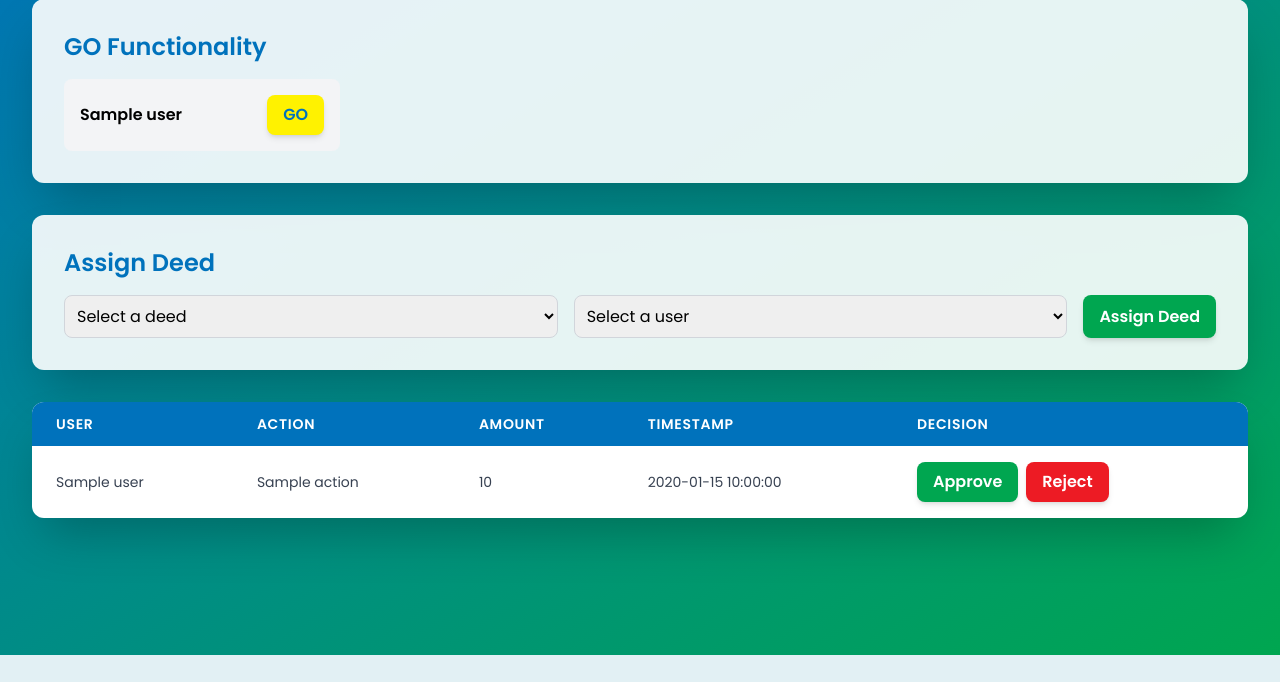
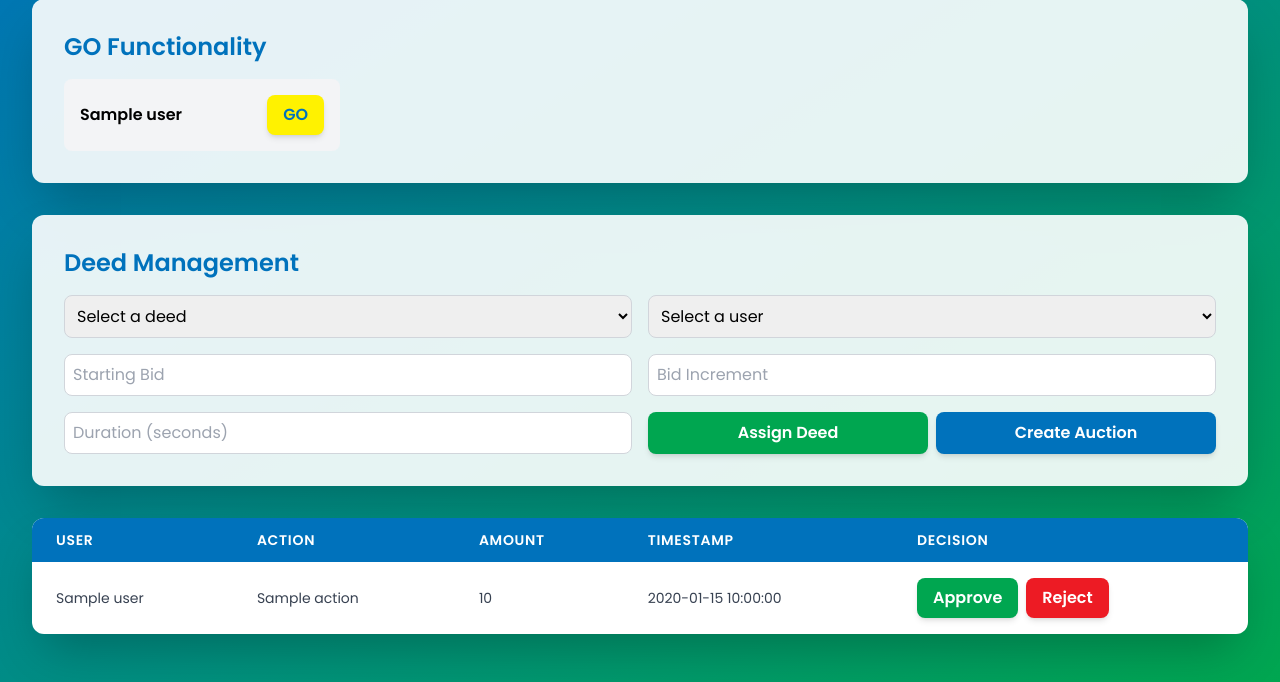
Before and after one commit to bilalsajidali/monopoly-flask, a Flask app: page /bank_approval in a window 1280 px wide. Shown: the part 145-827 px from the top of the page. Before the commit the page ends 800 px from the top, so only its background shows below. Run offline with Flask 3, Linux system fonts and the light colour scheme; the visitor is signed in with stand-in values (Sample User, id 1); one stand-in notice (Sample message) is shown; a database or web service that is not in the repository returns one stand-in record (values such as "Sample title"); some libraries are stand-ins or nearby versions.

Commit message:
add auction system

```diff
--- a/app.py
+++ b/app.py
@@ -1,5 +1,5 @@
 from flask import Flask,session, render_template, request, redirect, url_for, flash , jsonify , make_response
-from bson import ObjectId
+from bson import ObjectId , json_util
 from pymongo import MongoClient , ASCENDING , errors
 from dotenv import load_dotenv
 from functools import wraps
@@ -7,10 +7,13 @@ from apscheduler.schedulers.background import BackgroundScheduler
 import random
 from datetime import timedelta
 from pymongo.errors import DuplicateKeyError
-
+from flask_socketio import SocketIO, emit, join_room, leave_room
+import threading
 import os
 import datetime
 import pytz
+import json
+
 
 # Load environment variables from .env file
 load_dotenv()
@@ -30,6 +33,8 @@ db = client[db_name]
 GO_AMOUNT = 200000  # Set the amount to be added for GO functionality
 GO_COOLDOWN = timedelta(minutes=3)  # Set the cooldown period
 
+socketio = SocketIO(app)
+
 
 
 
@@ -37,7 +42,7 @@ GO_COOLDOWN = timedelta(minutes=3)  # Set the cooldown period
 
 @app.before_request
 def check_login():
-    if 'user' not in session and request.endpoint not in ['login', 'play_game', 'static', 'home', 'add_user', "delete_all_users", "set_gold_rate", "update_gold_rate", "delete_all_bank_requests"]:
+    if 'user' not in session and request.endpoint not in ["create_deed",'get_active_auctions','login', 'play_game', 'static', 'home', 'add_user', "delete_all_users", "set_gold_rate", "update_gold_rate", "delete_all_bank_requests"]:
         return redirect(url_for('login'))
     # elif 'user' in session and 'role' in session:
     #     if session['role'] == 'banker' and request.endpoint not in ['bank_approval', 'logout']:
@@ -311,6 +316,7 @@ def gold_shop():
         app.logger.error(f"Error handling gold shop: {str(e)}")
         flash('An error occurred while processing your request.', 'danger')
         return redirect(url_for('gold_shop', user=current_user))
+
 @app.route('/transfers', methods=['GET', 'POST'])
 @login_required
 def transfers():
@@ -573,10 +579,50 @@ def assign_deed():
         return jsonify({'success': False, 'message': 'An error occurred while assigning the deed.'}), 500
 
 
+@app.route('/createdeeds', methods=['POST'])
+def create_deed():
+    try:
+        # Fetch the goldrate from the user 'bilal'
+        bilal = db.Users.find_one({'name': 'bilal'})
+        goldrate = bilal.get('goldrate', 1)  # Default goldrate to 1 if not found
 
+        # Define base prices for the deeds
+        deeds_data = [
+            {"name": "Deed 1", "color": "Red", "baseprice": 200},
+            {"name": "Deed 2", "color": "Blue", "baseprice": 300},
+            {"name": "Deed 3", "color": "Green", "baseprice": 400},
+            {"name": "Deed 4", "color": "Yellow", "baseprice": 500},
+            {"name": "Deed 5", "color": "Purple", "baseprice": 600},
+            {"name": "Deed 6", "color": "Orange", "baseprice": 700}
+        ]
 
+        # Calculate price and rent dynamically based on the goldrate
+        deeds = []
+        for deed in deeds_data:
+            price = deed['baseprice'] * goldrate
+            rent = price / 2
+            deeds.append({
+                "name": deed["name"],
+                "color": deed["color"],
+                "price": price,
+                "rent": rent
+            })
 
+        # Insert deeds into the Deeds collection in MongoDB
+        result = db.Deeds.insert_many(deeds)
 
+        if result.inserted_ids:
+            return jsonify({
+                'success': True,
+                'message': '6 deeds successfully created.',
+                'deeds_created': [str(deed_id) for deed_id in result.inserted_ids]
+            }), 201
+        else:
+            return jsonify({'success': False, 'message': 'Failed to create deeds. Please try again.'}), 500
+
+    except Exception as e:
+        app.logger.error(f"Error creating deeds: {str(e)}")
+        return jsonify({'success': False, 'message': 'An error occurred while creating deeds.'}), 500
 
 
 
@@ -639,8 +685,238 @@ def delete_all_bank_requests():
     return jsonify({"message": f"Deleted {result.deleted_count} bankrequests from the database"}), 200
 
 
+
+
+
+
+
+
+
+
+
+
+
+
+
+
+
+#auction system
+
+
+# Auction data structure
+auctions = {}
+@app.route('/create_auction', methods=['POST'])
+def create_auction():
+    try:
+        deed_id = request.form.get('deed_id')
+        starting_bid = request.form.get('starting_bid')
+        increment = request.form.get('increment')
+        duration = request.form.get('duration')
+
+        # Validate input
+        if not all([deed_id, starting_bid, increment, duration]):
+            return jsonify({'success': False, 'message': 'All fields are required.'})
+
+        try:
+            starting_bid = float(starting_bid)
+            increment = float(increment)
+            duration = int(duration)
+        except ValueError:
+            return jsonify({'success': False, 'message': 'Invalid numeric values provided.'})
+
+        deed = db.Deeds.find_one({'_id': ObjectId(deed_id)})
+        if not deed:
+            return jsonify({'success': False, 'message': 'Deed not found.'})
+
+
+        auction = {
+            '_id': ObjectId(),
+            'deed_id': ObjectId(deed_id),
+            'deed_name': deed['name'],
+            'deed_color': deed['color'],
+            'deed_price': deed['price'],
+            'deed_rent': deed['rent'],
+            'starting_bid': starting_bid,
+            'current_bid': starting_bid,
+            'increment': increment,
+            'highest_bidder': None,
+            'participants': [],
+            'status': 'active',
+            'end_time': datetime.datetime.now() + datetime.timedelta(seconds=duration)
+        }
+        result = db.Auctions.insert_one(auction)
+        auction_id = str(result.inserted_id)
+        schedule_auction_end(auction_id)
+        # Schedule auction end
+        threading.Timer(duration, end_auction, [auction_id]).start()
+
+        return jsonify({'success': True, 'auction_id': auction_id})
+
+    except Exception as e:
+        app.logger.error(f"Error in create_auction: {str(e)}")
+        return jsonify({'success': False, 'message': 'An error occurred while creating the auction.'})
+
+@app.route('/get_active_auctions')
+def get_active_auctions():
+    active_auctions = list(db.Auctions.find({'status': 'active'}))
+    app.logger.info(f"Fetched {len(active_auctions)} active auctions")
+    app.logger.debug(f"Auctions: {active_auctions}")
+    for auction in active_auctions:
+        auction['_id'] = str(auction['_id'])
+        auction['deed_id'] = str(auction['deed_id'])
+    return jsonify(active_auctions)
+
+@socketio.on('join_auction')
+def on_join_auction(data):
+    auction_id = data['auction_id']
+    user = data['user']
+    auction = db.Auctions.find_one({'_id': ObjectId(auction_id), 'status': 'active'})
+    if auction:
+        join_room(auction_id)
+        db.Auctions.update_one(
+            {'_id': ObjectId(auction_id)},
+            {'$addToSet': {'participants': user}}
+        )
+        auction = db.Auctions.find_one({'_id': ObjectId(auction_id)})
+        emit('auction_update', auction, room=auction_id)
+
+@socketio.on('leave_auction')
+def on_leave_auction(data):
+    auction_id = data['auction_id']
+    user = data['user']
+    if auction_id in auctions:
+        leave_room(auction_id)
+        auctions[auction_id]['participants'].remove(user)
+        emit('auction_update', auctions[auction_id], room=auction_id)
+
+
+@socketio.on('get_active_auctions')
+def handle_get_active_auctions():
+    active_auctions = list(db.Auctions.find({'status': 'active'}))
+    for auction in active_auctions:
+        schedule_auction_end(auction['_id'])
+        auction['_id'] = str(auction['_id'])
+        auction['deed_id'] = str(auction['deed_id'])
+        # Convert datetime to string
+        if 'end_time' in auction:
+            auction['end_time'] = auction['end_time'].isoformat()
+
+    # Use json_util to handle MongoDB-specific types
+    active_auctions_json = json.loads(json_util.dumps(active_auctions))
+    emit('active_auctions', active_auctions_json)
+
+@socketio.on('place_bid')
+def on_place_bid(data):
+    auction_id = data['auction_id']
+    user = data['user']
+    bid_amount = float(data['bid_amount'])
+
+    print(f"Received bid: auction_id={auction_id}, user={user}, bid_amount={bid_amount}")  # Debug print
+
+    auction = db.Auctions.find_one({'_id': ObjectId(auction_id), 'status': 'active'})
+    if not auction:
+        emit('bid_error', {'message': 'Auction not found or not active'})
+        return
+
+    user_doc = db.Users.find_one({'name': user})
+    if not user_doc:
+        emit('bid_error', {'message': 'User not found'})
+        return
+
+    user_balance = user_doc['balance']
+
+    if bid_amount > user_balance:
+        emit('bid_error', {'message': 'Insufficient balance'})
+    elif bid_amount <= auction['current_bid']:
+        emit('bid_error', {'message': 'Bid must be higher than current bid'})
+    else:
+        # Update the auction
+        db.Auctions.update_one(
+            {'_id': ObjectId(auction_id)},
+            {'$set': {'current_bid': bid_amount, 'highest_bidder': user}}
+        )
+
+        # Emit update to all clients
+        updated_auction = db.Auctions.find_one({'_id': ObjectId(auction_id)})
+        updated_auction['_id'] = str(updated_auction['_id'])
+        updated_auction['deed_id'] = str(updated_auction['deed_id'])
+        if 'end_time' in updated_auction:
+            updated_auction['end_time'] = updated_auction['end_time'].isoformat()
+
+        socketio.emit('auction_update', updated_auction, room=auction_id)
+
+        # Emit success to the bidder
+        emit('bid_placed', {
+            'auction_id': auction_id,
+            'new_bid': bid_amount,
+            'bidder': user
+        })
+
+        print(f"Bid placed successfully: auction_id={auction_id}, user={user}, bid_amount={bid_amount}")  # Debug print
+
+
+
+def schedule_auction_end(auction_id):
+    auction = db.Auctions.find_one({'_id': ObjectId(auction_id)})
+    if not auction:
+        print(f"Auction {auction_id} not found")
+        return
+
+    end_time = auction['end_time']
+    now = datetime.datetime.utcnow()
+    time_left = (end_time - now).total_seconds()
+
+    if time_left > 0:
+        threading.Timer(time_left, end_auction, [str(auction_id)]).start()
+    else:
+        end_auction(str(auction_id))
+
+def end_auction(auction_id):
+    auction = db.Auctions.find_one({'_id': ObjectId(auction_id)})
+    if not auction or auction['status'] != 'active':
+        return
+
+    db.Auctions.update_one(
+        {'_id': ObjectId(auction_id)},
+        {'$set': {'status': 'ended'}}
+    )
+
+    if auction['highest_bidder']:
+        winner = auction['highest_bidder']
+        winning_bid = auction['current_bid']
+
+        # Update user balance and assign deed
+        db.Users.update_one(
+            {'name': winner},
+            {'$inc': {'balance': -winning_bid}}
+        )
+        db.Deeds.update_one(
+            {'_id': ObjectId(auction['deed_id'])},
+            {'$set': {'owner': winner}}
+        )
+
+        end_data = {
+            'auction_id': str(auction_id),
+            'deed_name': auction['deed_name'],
+            'winner': winner,
+            'winning_bid': winning_bid
+        }
+    else:
+        end_data = {
+            'auction_id': str(auction_id),
+            'deed_name': auction['deed_name'],
+            'message': 'No bids were placed'
+        }
+
+    socketio.emit('auction_ended', end_data, room=auction_id)
+    print(f"Auction ended: {end_data}")
+
+
+
+
+
 if __name__ == '__main__':
     try:
-        app.run(host='0.0.0.0', port=5000 , debug=True)
+       socketio.run(app, host='0.0.0.0', port=5000 , debug=True)
     except (KeyboardInterrupt, SystemExit):
         scheduler.shutdown()
--- a/templates/bank_approval.html
+++ b/templates/bank_approval.html
@@ -1,5 +1,6 @@
 <!DOCTYPE html>
 <html lang="en">
+
 <head>
     <meta charset="UTF-8">
     <meta name="viewport" content="width=device-width, initial-scale=1.0">
@@ -27,7 +28,7 @@
         }
 
         // Function to hide flash messages after 3 seconds
-        window.setTimeout(function() {
+        window.setTimeout(function () {
             var flashMessages = document.getElementById('flash-messages');
             if (flashMessages) {
                 flashMessages.style.display = 'none';
@@ -67,17 +68,7 @@
                     if (response.data.success) {
                         localStorage.setItem(`lastGoTime-${userId}`, Date.now());
                         updateGoButtonState(userId);
-                        document.getElementById('flash-messages').innerHTML = `
-                            <div class="max-w-md mx-auto mb-8">
-                                <div class="bg-green-100 border-green-500 text-green-700 border-l-4 p-4 rounded-lg">
-                                    ${response.data.message}
-                                </div>
-                            </div>
-                        `;
-                        document.getElementById('flash-messages').style.display = 'block';
-                        setTimeout(() => {
-                            document.getElementById('flash-messages').style.display = 'none';
-                        }, 3000);
+                        showFlashMessage(response.data.message, 'success');
                     } else {
                         alert(response.data.message);
                     }
@@ -98,19 +89,7 @@
                         // Remove the assigned deed from the select options
                         const deedOption = document.querySelector(`option[value="${deedId}"]`);
                         deedOption.remove();
-
-                        // Show success message
-                        document.getElementById('flash-messages').innerHTML = `
-                            <div class="max-w-md mx-auto mb-8">
-                                <div class="bg-green-100 border-green-500 text-green-700 border-l-4 p-4 rounded-lg">
-                                    ${response.data.message}
-                                </div>
-                            </div>
-                        `;
-                        document.getElementById('flash-messages').style.display = 'block';
-                        setTimeout(() => {
-                            document.getElementById('flash-messages').style.display = 'none';
-                        }, 3000);
+                        showFlashMessage(response.data.message, 'success');
                     } else {
                         alert(response.data.message);
                     }
@@ -121,7 +100,58 @@
                 });
         }
 
-        document.addEventListener('DOMContentLoaded', function() {
+        function createAuction() {
+            const deedId = document.getElementById('deed-select').value;
+            const startingBid = document.getElementById('starting-bid').value;
+            const increment = document.getElementById('bid-increment').value;
+            const duration = document.getElementById('auction-duration').value;
+
+            if (!deedId || !startingBid || !increment || !duration) {
+                showFlashMessage('All fields are required for creating an auction.', 'error');
+                return;
+            }
+
+            const formData = new FormData();
+            formData.append('deed_id', deedId);
+            formData.append('starting_bid', startingBid);
+            formData.append('increment', increment);
+            formData.append('duration', duration);
+
+            fetch('/create_auction', {
+                method: 'POST',
+                body: formData
+            })
+            .then(response => response.json())
+            .then(data => {
+                if (data.success) {
+                    showFlashMessage('Auction created successfully!', 'success');
+                    // You might want to update the UI to show the new auction
+                } else {
+                    showFlashMessage('Failed to create auction: ' + data.message, 'error');
+                }
+            })
+            .catch(error => {
+                console.error('Error:', error);
+                showFlashMessage('An error occurred while creating the auction.', 'error');
+            });
+        }
+
+        function showFlashMessage(message, type) {
+            const flashMessages = document.getElementById('flash-messages');
+            flashMessages.innerHTML = `
+                <div class="max-w-md mx-auto mb-8">
+                    <div class="bg-${type === 'success' ? 'green' : 'red'}-100 border-${type === 'success' ? 'green' : 'red'}-500 text-${type === 'success' ? 'green' : 'red'}-700 border-l-4 p-4 rounded-lg">
+                        ${message}
+                    </div>
+                </div>
+            `;
+            flashMessages.style.display = 'block';
+            setTimeout(() => {
+                flashMessages.style.display = 'none';
+            }, 3000);
+        }
+
+        document.addEventListener('DOMContentLoaded', function () {
             const users = document.querySelectorAll('[id^="go-button-"]');
             users.forEach(user => {
                 const userId = user.id.split('-')[2];
@@ -130,24 +160,14 @@
         });
     </script>
 </head>
-<body class="font-poppins bg-gradient-to-br from-monopoly-blue to-monopoly-green min-h-screen py-12 px-4 sm:px-6 lg:px-8">
+
+<body
+    class="font-poppins bg-gradient-to-br from-monopoly-blue to-monopoly-green min-h-screen py-12 px-4 sm:px-6 lg:px-8">
     <div class="max-w-7xl mx-auto">
         <h1 class="text-5xl font-extrabold text-center mb-12 text-white drop-shadow-lg">Banker's Approval Page</h1>
 
         <!-- Flash messages -->
-        <div id="flash-messages">
-            {% with messages = get_flashed_messages(with_categories=true) %}
-            {% if messages %}
-            {% for category, message in messages %}
-            <div class="max-w-md mx-auto mb-8">
-                <div class="{% if category == 'success' %}bg-green-100 border-green-500 text-green-700{% elif category == 'danger' %}bg-red-100 border-red-500 text-red-700{% else %}bg-gray-100 border-gray-500 text-gray-700{% endif %} border-l-4 p-4 rounded-lg">
-                    {{ message }}
-                </div>
-            </div>
-            {% endfor %}
-            {% endif %}
-            {% endwith %}
-        </div>
+        <div id="flash-messages"></div>
 
         <!-- GO Functionality -->
         <div class="bg-white bg-opacity-90 rounded-xl shadow-2xl p-8 mb-8">
@@ -156,7 +176,8 @@
                 {% for user in users %}
                 <div class="flex items-center justify-between p-4 bg-gray-100 rounded-lg">
                     <span class="font-semibold">{{ user.name }}</span>
-                    <button id="go-button-{{ user._id }}" onclick="handleGo('{{ user._id }}')" class="px-4 py-2 bg-monopoly-yellow text-monopoly-blue font-semibold rounded-lg shadow-md hover:bg-yellow-400 focus:outline-none focus:ring-2 focus:ring-yellow-500 focus:ring-opacity-50 transition-colors duration-300">
+                    <button id="go-button-{{ user._id }}" onclick="handleGo('{{ user._id }}')"
+                        class="px-4 py-2 bg-monopoly-yellow text-monopoly-blue font-semibold rounded-lg shadow-md hover:bg-yellow-400 focus:outline-none focus:ring-2 focus:ring-yellow-500 focus:ring-opacity-50 transition-colors duration-300">
                         GO
                     </button>
                 </div>
@@ -164,25 +185,40 @@
             </div>
         </div>
 
-        <!-- Deed Assignment -->
+        <!-- Deed Assignment and Auction Creation -->
         <div class="bg-white bg-opacity-90 rounded-xl shadow-2xl p-8 mb-8">
-            <h2 class="text-2xl font-semibold text-monopoly-blue mb-4">Assign Deed</h2>
-            <div class="flex flex-col sm:flex-row gap-4">
-                <select id="deed-select" class="flex-1 p-2 border border-gray-300 rounded-lg focus:ring-2 focus:ring-monopoly-blue focus:border-monopoly-blue">
+            <h2 class="text-2xl font-semibold text-monopoly-blue mb-4">Deed Management</h2>
+            <div class="grid grid-cols-1 sm:grid-cols-2 gap-4">
+                <select id="deed-select"
+                    class="p-2 border border-gray-300 rounded-lg focus:ring-2 focus:ring-monopoly-blue focus:border-monopoly-blue">
                     <option value="">Select a deed</option>
                     {% for deed in deeds %}
                     <option value="{{ deed._id }}">{{ deed.name }}</option>
                     {% endfor %}
                 </select>
-                <select id="user-select" class="flex-1 p-2 border border-gray-300 rounded-lg focus:ring-2 focus:ring-monopoly-blue focus:border-monopoly-blue">
+                <select id="user-select"
+                    class="p-2 border border-gray-300 rounded-lg focus:ring-2 focus:ring-monopoly-blue focus:border-monopoly-blue">
                     <option value="">Select a user</option>
                     {% for user in users %}
                     <option value="{{ user._id }}">{{ user.name }}</option>
                     {% endfor %}
                 </select>
-                <button onclick="assignDeed()" class="px-4 py-2 bg-monopoly-green text-white font-semibold rounded-lg shadow-md hover:bg-green-600 focus:outline-none focus:ring-2 focus:ring-green-500 focus:ring-opacity-50 transition-colors duration-300">
-                    Assign Deed
-                </button>
+                <input type="number" id="starting-bid" placeholder="Starting Bid"
+                    class="p-2 border border-gray-300 rounded-lg focus:ring-2 focus:ring-monopoly-blue focus:border-monopoly-blue">
+                <input type="number" id="bid-increment" placeholder="Bid Increment"
+                    class="p-2 border border-gray-300 rounded-lg focus:ring-2 focus:ring-monopoly-blue focus:border-monopoly-blue">
+                <input type="number" id="auction-duration" placeholder="Duration (seconds)"
+                    class="p-2 border border-gray-300 rounded-lg focus:ring-2 focus:ring-monopoly-blue focus:border-monopoly-blue">
+                <div class="flex gap-2">
+                    <button onclick="assignDeed()"
+                        class="flex-1 px-4 py-2 bg-monopoly-green text-white font-semibold rounded-lg shadow-md hover:bg-green-600 focus:outline-none focus:ring-2 focus:ring-green-500 focus:ring-opacity-50 transition-colors duration-300">
+                        Assign Deed
+                    </button>
+                    <button onclick="createAuction()"
+                        class="flex-1 px-4 py-2 bg-monopoly-blue text-white font-semibold rounded-lg shadow-md hover:bg-blue-600 focus:outline-none focus:ring-2 focus:ring-blue-500 focus:ring-opacity-50 transition-colors duration-300">
+                        Create Auction
+                    </button>
+                </div>
             </div>
         </div>
 
@@ -208,8 +244,10 @@
                         <td class="px-6 py-4 whitespace-nowrap">
                             <form action="{{ url_for('bank_approval') }}" method="POST" class="flex gap-2">
                                 <input type="hidden" name="request_id" value="{{ request._id }}">
-                                <button name="decision" value="approve" class="px-4 py-2 bg-monopoly-green text-white font-semibold rounded-lg shadow-md hover:bg-green-600 focus:outline-none focus:ring-2 focus:ring-green-500 focus:ring-opacity-50 transition-colors duration-300">Approve</button>
-                                <button name="decision" value="reject" class="px-4 py-2 bg-monopoly-red text-white font-semibold rounded-lg shadow-md hover:bg-red-600 focus:outline-none focus:ring-2 focus:ring-red-500 focus:ring-opacity-50 transition-colors duration-300">Reject</button>
+                                <button name="decision" value="approve"
+                                    class="px-4 py-2 bg-monopoly-green text-white font-semibold rounded-lg shadow-md hover:bg-green-600 focus:outline-none focus:ring-2 focus:ring-green-500 focus:ring-opacity-50 transition-colors duration-300">Approve</button>
+                                <button name="decision" value="reject"
+                                    class="px-4 py-2 bg-monopoly-red text-white font-semibold rounded-lg shadow-md hover:bg-red-600 focus:outline-none focus:ring-2 focus:ring-red-500 focus:ring-opacity-50 transition-colors duration-300">Reject</button>
                             </form>
                         </td>
                     </tr>
@@ -219,13 +257,16 @@
         </div>
         {% else %}
         <div class="bg-white bg-opacity-90 rounded-xl shadow-2xl p-8 text-center">
-            <h3 class="text-2xl font-semibold text-monopoly-blue mb-4">Total Completed Requests: {{ total_requests }}</h3>
+            <h3 class="text-2xl font-semibold text-monopoly-blue mb-4">Total Completed Requests: {{ total_requests }}
+            </h3>
             <p class="text-gray-600 mb-8">No pending requests.</p>
             <div class="mt-12 text-center">
-                <a href="{{ url_for('logout') }}" class="inline-block px-8 py-4 bg-monopoly-red text-white font-bold rounded-full hover:bg-red-600 transition-all duration-300 transform hover:scale-105">Logout</a>
+                <a href="{{ url_for('logout') }}"
+                    class="inline-block px-8 py-4 bg-monopoly-red text-white font-bold rounded-full hover:bg-red-600 transition-all duration-300 transform hover:scale-105">Logout</a>
             </div>
         </div>
         {% endif %}
     </div>
 </body>
+
 </html>
```
Also changed, not shown: templates/dashboard.html (+157 -57 lines).
